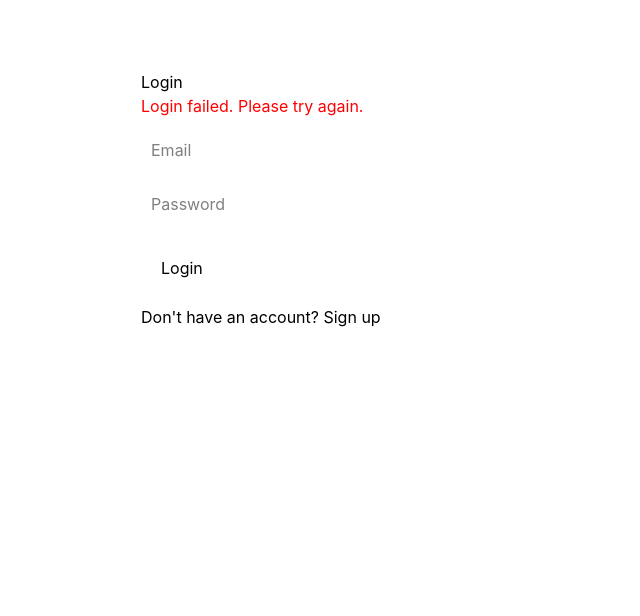
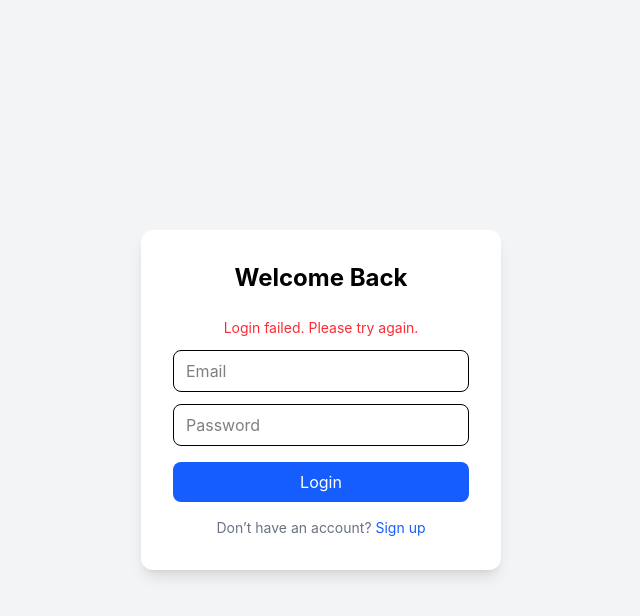
Before and after one commit to Naveen910/Team-Task-Manager, a React app in the folder frontend/: page / in a window 1280 px wide. Both pictures are taken after a click on the button "Login". Shown: the top 616 px of the page, without its empty margins (319-959 px from the left). Built offline with nearby package versions, Linux system fonts and the light colour scheme; no server answers; the HTML template or start-up script is replaced by a standard one.

Commit message:
modified:   frontend/src/components/layout/Navbar.jsx 	modified:   frontend/src/pages/Login.jsx

```diff
--- a/frontend/src/components/layout/Navbar.jsx
+++ b/frontend/src/components/layout/Navbar.jsx
@@ -1,44 +1,70 @@
 // components/layout/Navbar.jsx
-import { Link, useNavigate } from "react-router-dom";
+import { Link, useLocation, useNavigate } from "react-router-dom";
 import { useAuth } from "../../context/AuthContext";
 
 export default function Navbar() {
   const { user, logout } = useAuth();
   const navigate = useNavigate();
+  const location = useLocation();
 
   const handleLogout = () => {
     logout();
     navigate("/");
   };
 
+  const isActive = (path) =>
+    location.pathname === path
+      ? "text-white"
+      : "text-gray-400 hover:text-white";
+
   return (
-    <div className="bg-gray-900 text-white px-6 py-3 flex justify-between items-center shadow">
-      <div className="flex gap-6 items-center">
-        <h1 className="font-bold text-lg">TaskManager</h1>
+    <div className="bg-gray-900 border-b border-gray-800 text-white px-6 py-3 flex justify-between items-center shadow-sm">
 
-        <Link to="/dashboard" className="hover:text-gray-300">
+      {/* Left Section */}
+      <div className="flex items-center gap-8">
+
+        {/* Logo */}
+        <h1 className="font-semibold text-xl tracking-wide">
+          TaskManager
+        </h1>
+
+        {/* Navigation */}
+        <div className="flex gap-6 text-sm font-medium">
+          <Link to="/dashboard" className={isActive("/dashboard")}>
             Dashboard
           </Link>
 
-        <Link to="/projects" className="hover:text-gray-300">
+          <Link to="/projects" className={isActive("/projects")}>
             Projects
           </Link>
 
           {user?.role === "Admin" && (
-          <Link to="/admin" className="hover:text-gray-300">
+            <Link to="/admin" className={isActive("/admin") }>
               Admin
             </Link>
           )}
         </div>
+      </div>
 
+      {/* Right Section */}
       <div className="flex items-center gap-4">
-        <span className="text-sm">
-          {user?.name} ({user?.role})
-        </span>
 
+        {/* User Info */}
+        <div className="text-right">
+          <p className="text-sm font-medium text-white">
+            {user?.name}
+          </p>
+          <p className="text-xs text-gray-400">
+            {user?.role}
+          </p>
+        </div>
+
+
+
+        {/* Logout */}
         <button
           onClick={handleLogout}
-          className="bg-red-500 px-3 py-1 rounded text-sm hover:bg-red-600"
+          className="bg-red-500 hover:bg-red-600 px-3 py-1.5 rounded-lg text-sm transition"
         >
           Logout
         </button>
--- a/frontend/src/pages/Login.jsx
+++ b/frontend/src/pages/Login.jsx
@@ -1,3 +1,4 @@
+// pages/Login.jsx
 import { useState } from "react";
 import API from "../services/api";
 import { useNavigate } from "react-router-dom";
@@ -9,17 +10,18 @@ export default function Login() {
   const navigate = useNavigate();
 
   const handleLogin = async () => {
+    try {
       setLoading(true);
       setError("");
 
-    try {
       const res = await API.post("/auth/login", form);
 
       localStorage.setItem("token", res.data.token);
       navigate("/dashboard");
     } catch (err) {
-      console.error(err); // Helpful for debugging
-      const message = err.response?.data?.msg || "Login failed. Please try again.";
+      console.error(err);
+      const message =
+        err.response?.data?.msg || "Login failed. Please try again.";
       setError(message);
     } finally {
       setLoading(false);
@@ -27,38 +29,63 @@ export default function Login() {
   };
 
   return (
-    <div style={{ maxWidth: "400px", margin: "50px auto", padding: "20px" }}>
-      <h2>Login</h2>
+    <div className="min-h-screen flex items-center justify-center bg-gray-100">
+      <div className="bg-white shadow-lg rounded-xl p-8 w-[360px]">
 
-      {error && <p style={{ color: "red" }}>{error}</p>}
+        {/* Title */}
+        <h2 className="text-2xl font-bold text-center mb-6">
+          Welcome Back
+        </h2>
 
+        {/* Error */}
+        {error && (
+          <p className="text-red-500 text-sm mb-3 text-center">
+            {error}
+          </p>
+        )}
+
+        {/* Email */}
         <input
           type="email"
           placeholder="Email"
           value={form.email}
-        onChange={(e) => setForm({ ...form, email: e.target.value })}
-        style={{ display: "block", margin: "10px 0", width: "100%", padding: "10px" }}
+          onChange={(e) =>
+            setForm({ ...form, email: e.target.value })
+          }
+          className="w-full border rounded-lg px-3 py-2 mb-3 focus:outline-none focus:ring-2 focus:ring-blue-500"
         />
 
+        {/* Password */}
         <input
           type="password"
           placeholder="Password"
           value={form.password}
-        onChange={(e) => setForm({ ...form, password: e.target.value })}
-        style={{ display: "block", margin: "10px 0", width: "100%", padding: "10px" }}
+          onChange={(e) =>
+            setForm({ ...form, password: e.target.value })
+          }
+          className="w-full border rounded-lg px-3 py-2 mb-4 focus:outline-none focus:ring-2 focus:ring-blue-500"
         />
 
+        {/* Button */}
         <button
           onClick={handleLogin}
           disabled={loading}
-        style={{ padding: "10px 20px", marginTop: "10px" }}
+          className="w-full bg-blue-600 hover:bg-blue-700 text-white py-2 rounded-lg transition disabled:opacity-50"
         >
           {loading ? "Logging in..." : "Login"}
         </button>
 
-      <p style={{ marginTop: "15px" }}>
-        Don't have an account? <a href="/signup">Sign up</a>
+        {/* Footer */}
+        <p className="text-sm text-center mt-4 text-gray-500">
+          Don’t have an account?{" "}
+          <span
+            className="text-blue-600 cursor-pointer"
+            onClick={() => navigate("/signup")}
+          >
+            Sign up
+          </span>
         </p>
+      </div>
     </div>
   );
 }
```
Lines whose indentation alone changed are shown as unchanged.
